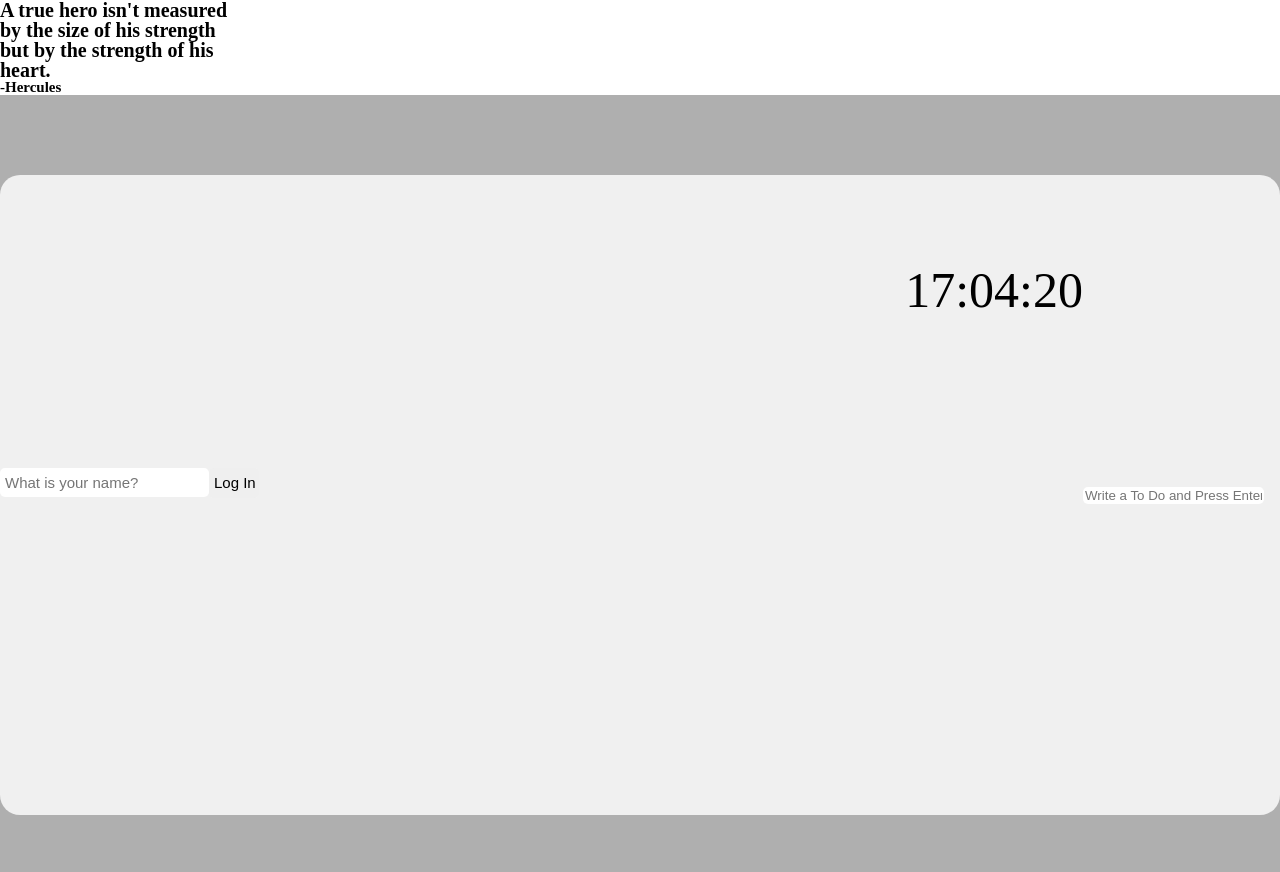
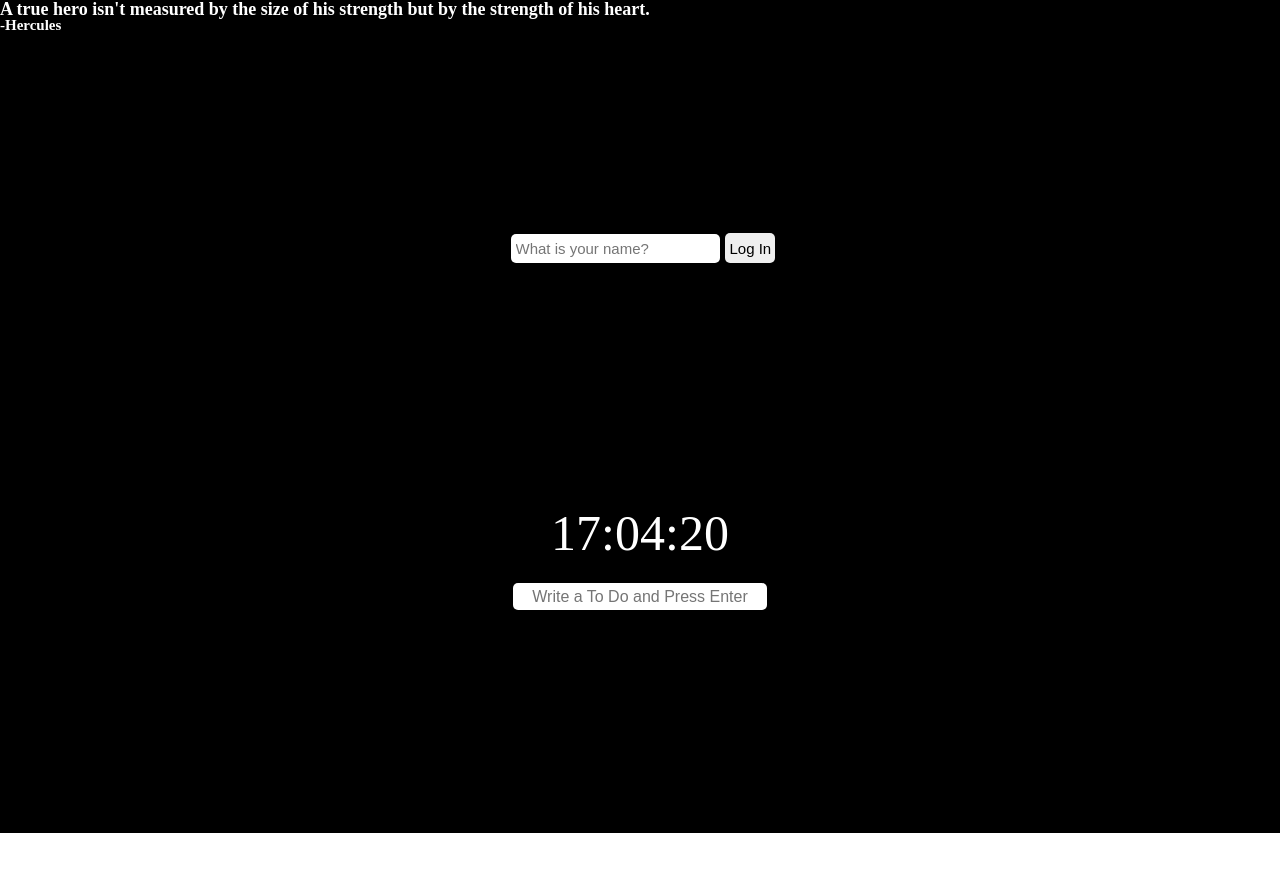
Before and after one commit to DonggiChae/chrome-clone-page, a plain HTML site: page index.html in a window 1280 px wide. After the commit the page ends 833 px from the top, so only its background shows below. Drawn offline with Linux system fonts and the light colour scheme.

Commit message:
like main

```diff
--- a/CSS/clock.css
+++ b/CSS/clock.css
@@ -1,8 +1,7 @@
 #clock {
-  margin: 90px 0px 30px auto;
+  /* margin: 90px 0px 30px auto; */
   text-align: center;
   display: flex;
-  flex-direction: column;
   align-items: center;
   font-size: 50px;
 }
--- a/CSS/quoteansweather.css
+++ b/CSS/quoteansweather.css
@@ -1,6 +1,8 @@
 .status-bar {
   display: flex;
   justify-content: space-between;
+  background-color: var(--black);
+  color: var(--white);
 }
 
 #quote {
@@ -10,8 +12,8 @@
 }
 
 #quote span:first-child {
-  font-size: 20px;
-  width: 33%;
+  font-size: 18px;
+
 }
 
 #quote span:last-child {
@@ -19,5 +21,9 @@
 }
 
 #weather {
-  font-size: 15px;
+
+  font-size: 18px;
+  font-weight: bolder;
+
+
 }
--- a/CSS/style.css
+++ b/CSS/style.css
@@ -10,26 +10,23 @@
 }
 
 .container {
-  background-color: var(--dark-gray);
+
+  background-color: var(--black);
   height: 100vh;
   width: 100vw;
-  display: flex;
-  align-items: center;
-  justify-content: center;
 }
 
 .main-contents {
-  background-color: var(--white);
-  height: 640px;
-  width: 1380px;
+  background-color: var(--black);
+  height: 100vh;
+  width: 100vw;
   display: inline-flex;
+  flex-direction: column;
+  align-items: center;
   border-radius: 20px;
+  color: var(--white)
 }
 
-.split-view {
-  display: flex;
-  flex: 1;
-}
 /* img {
   position: absolute;
   width: 100%;
@@ -50,6 +47,8 @@
 .hidden_login-form input {
   border: none;
   padding: 6px 5px;
+  margin-top: var(--margin-login);;
+  margin-left: 5px;
   font-size: 15px;
   margin-bottom: 25px;
   border-radius: 5px;
@@ -70,4 +69,5 @@
   font-size: 40px;
   font-weight: bolder;
   margin-bottom: 20px;
+  margin-top: var(--margin-login);
 }
--- a/CSS/todostyle.css
+++ b/CSS/todostyle.css
@@ -7,6 +7,7 @@
 
 #todo-form {
   display: flex;
+  margin-top: 25px;
   align-items: center;
   justify-content: center;
 }
@@ -14,17 +15,30 @@
 #todo-form input {
   border-radius: 5px;
   border: 0px;
+  text-align: center;
+  font-size: 16px;
+  width: 250px;
+  height: 25px;
 }
+
 
 #todo-list {
   display: flex;
   flex-direction: column;
   justify-content: center;
   align-items: center;
-  margin: 8px;
+  margin: 15px;
 }
 
 #todo-list span {
   padding: 30px;
-  font-size: 20px;
+  font-size: 25px;
 }
+
+#todo-list li {
+  margin-top: 5px;
+}
+
+#todo-list button {
+  background-color: var(--black);
+}
--- a/CSS/variables.css
+++ b/CSS/variables.css
@@ -1,4 +1,5 @@
 :root {
-  --dark-gray: #afafaf;
-  --white: #f0f0f0;
+  --black: #000000;
+  --white: #ffffff;
+  --margin-login: 25vh;
 }
```
